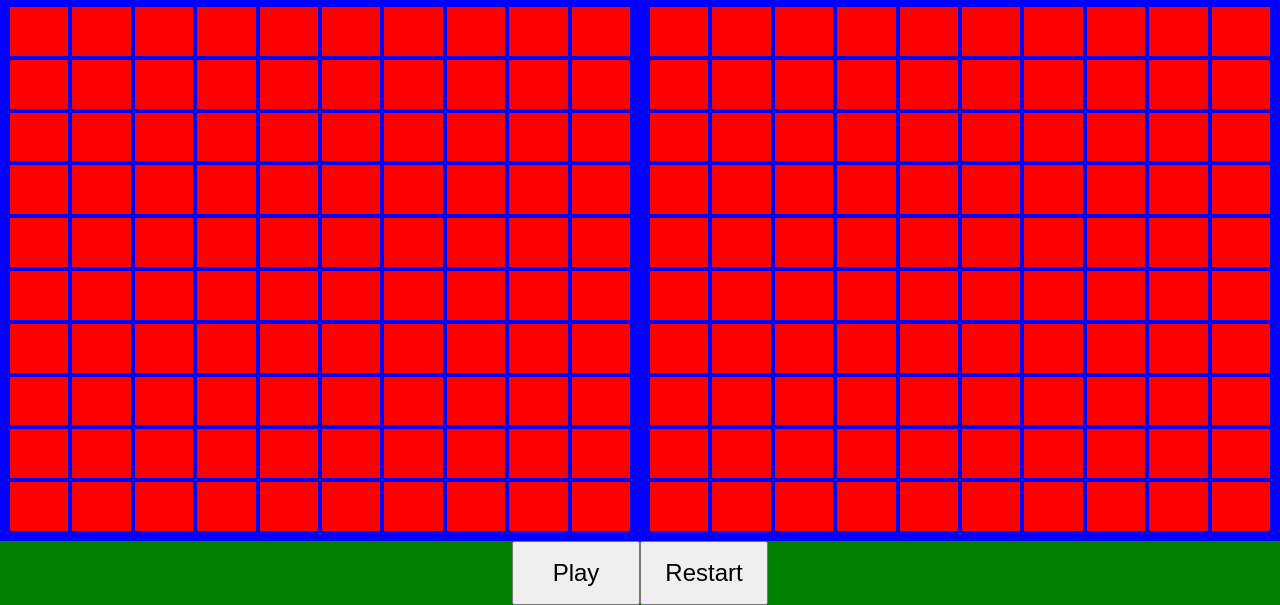
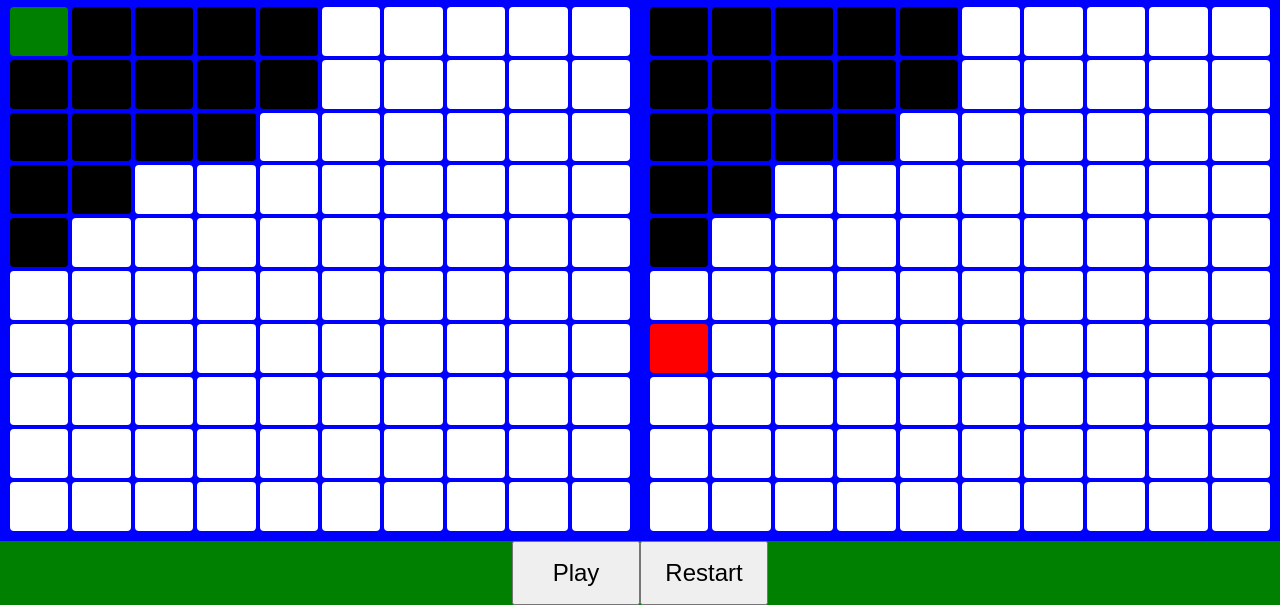
Before and after one commit to Exudias/odin-battleship, a website built with webpack: page src/index.html in a window 1280 px wide. Shown: the part 195-800 px from the top of the page. Built offline with nearby package versions, Linux system fonts and the light colour scheme.

Commit message:
Implement rendering of board state on DOM grid with tests

```diff
--- a/src/index.js
+++ b/src/index.js
@@ -14,6 +14,15 @@ import { DomManager } from "./scripts/dommanager";
 
     populateBoard(game.p1.board);
     populateBoard(game.p2.board);
+
+    DomManager.renderBoardOnGrid(game.p1.board, board1);
+    DomManager.renderBoardOnGrid(game.p2.board, board2);
+
+    game.p1.board.receiveAttack([0, 0]);
+    game.p2.board.receiveAttack([6, 0]);
+
+    DomManager.renderBoardOnGrid(game.p1.board, board1);
+    DomManager.renderBoardOnGrid(game.p2.board, board2);
 })();
 
 function beginGame()
--- a/src/scripts/dommanager.js
+++ b/src/scripts/dommanager.js
@@ -1,3 +1,5 @@
+import { Ship } from "./ship";
+
 class DomManager
 {
     static createAndAddDiv(parent)
@@ -11,6 +13,35 @@ class DomManager
     {
         return document.getElementById(id);
     }
+
+    static renderBoardOnGrid(board, grid)
+    {
+        const boardGrid = board.grid;
+        const boardSize = boardGrid.length;
+        for (let i = 0; i < boardSize; i++)
+        {
+            for (let j = 0; j < boardSize; j++)
+            {
+                const gridIndex = i * boardSize + j;
+                if (boardGrid[i][j] === null)
+                {
+                    grid.children[gridIndex].className = "";
+                }
+                else if (boardGrid[i][j] instanceof Ship)
+                {
+                    grid.children[gridIndex].className = "ship";
+                }
+                else if (boardGrid[i][j] === "H")
+                {
+                    grid.children[gridIndex].className = "hit";
+                }
+                else if (boardGrid[i][j] === "X")
+                {
+                    grid.children[gridIndex].className = "miss";
+                }
+            }
+        }
+    }
 }
 
 export {DomManager};
--- a/src/styles.css
+++ b/src/styles.css
@@ -91,5 +91,18 @@ html, body {
 }
 
 .gameboard > div {
+    border-radius: 4px;
+    background-color: white;
+}
+
+.gameboard > div.ship {
+    background-color: black;
+}
+
+.gameboard > div.hit {
+    background-color: green;
+}
+
+.gameboard > div.miss {
     background-color: red;
 }
```
Also changed, not shown: src/tests/dommanager.test.js (+25 -0 lines).
